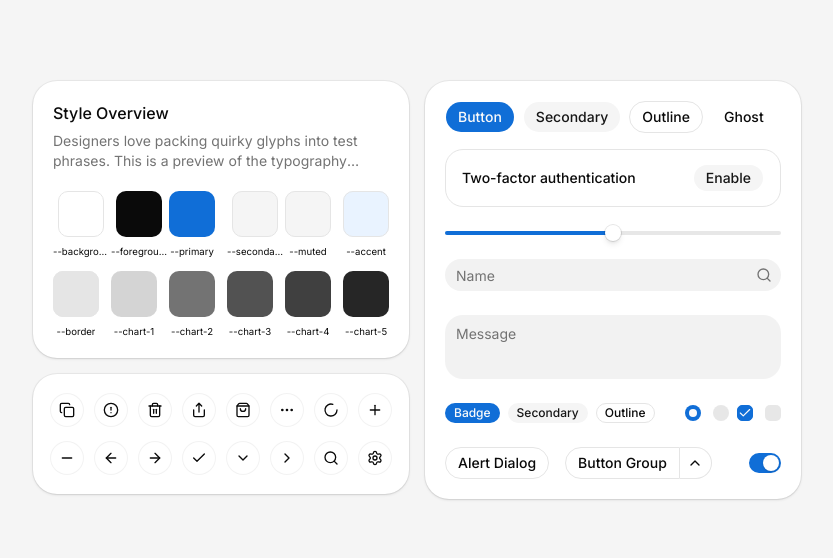
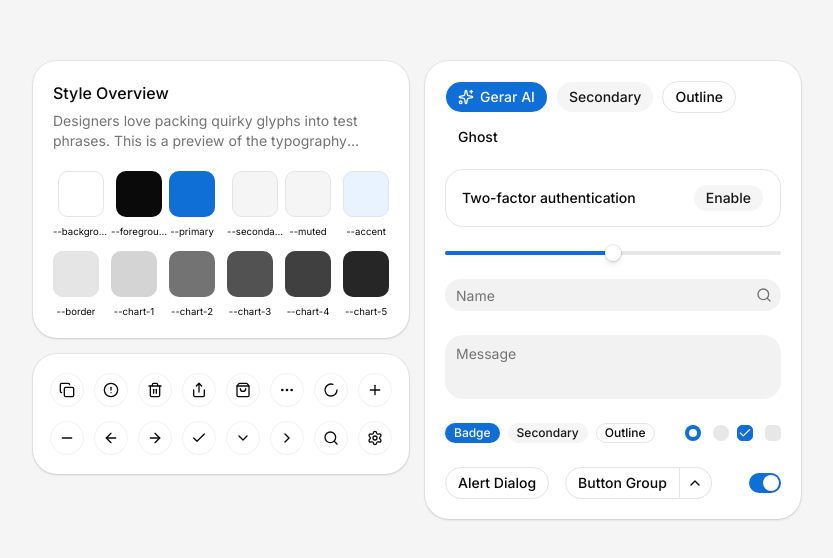
Before and after one commit to pedroburneiko/BS, a Next.js app: page / in a window 1280 px wide. Shown: the part 110-668 px from the top of the page, without its empty margins (223-1056 px from the left). Built offline with nearby package versions, Linux system fonts and the light colour scheme.

Commit message:
feat: add SparklesIcon and new button with text "Gerar AI"

```diff
--- a/components/demo.tsx
+++ b/components/demo.tsx
@@ -54,7 +54,7 @@ import {
 import { Slider } from '@/components/ui/slider'
 import { Switch } from '@/components/ui/switch'
 import { Textarea } from '@/components/ui/textarea'
-import { CopyIcon, CircleAlertIcon, TrashIcon, ShareIcon, ShoppingBagIcon, MoreHorizontalIcon, Loader2Icon, PlusIcon, MinusIcon, ArrowLeftIcon, ArrowRightIcon, CheckIcon, ChevronDownIcon, ChevronRightIcon, SearchIcon, SettingsIcon, ChevronUpIcon } from "lucide-react"
+import { CopyIcon, CircleAlertIcon, TrashIcon, ShareIcon, ShoppingBagIcon, MoreHorizontalIcon, Loader2Icon, PlusIcon, MinusIcon, ArrowLeftIcon, ArrowRightIcon, CheckIcon, ChevronDownIcon, ChevronRightIcon, SearchIcon, SettingsIcon, ChevronUpIcon, SparklesIcon } from "lucide-react"
 
 export function Demo() {
   const [sliderValue, setSliderValue] = React.useState<number[]>([500])
@@ -186,7 +186,10 @@ export function Demo() {
             <CardContent className="flex flex-col gap-6">
               <div className="flex flex-col gap-4">
                 <div className="flex flex-wrap gap-2">
-                  <Button>Button</Button>
+                  <Button>
+                    <SparklesIcon />
+                    Gerar AI
+                  </Button>
                   <Button variant="secondary">Secondary</Button>
                   <Button variant="outline">Outline</Button>
                   <Button variant="ghost">Ghost</Button>
```
